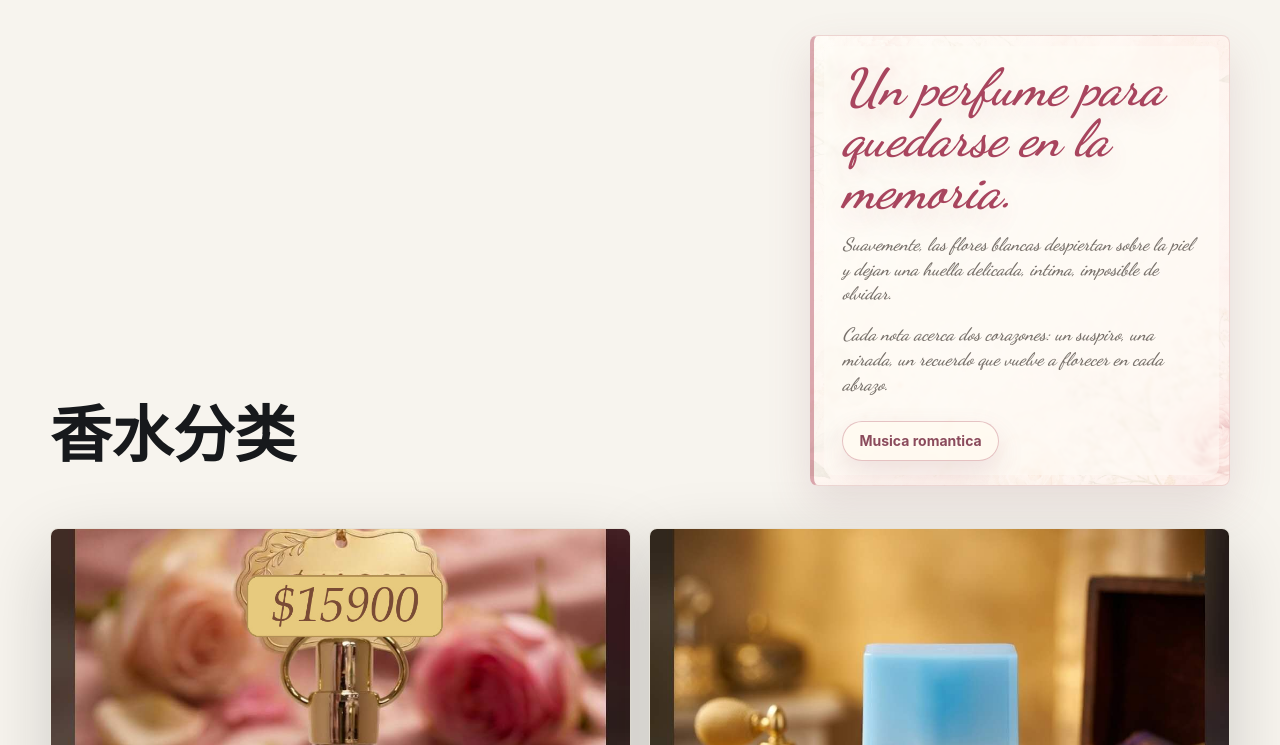
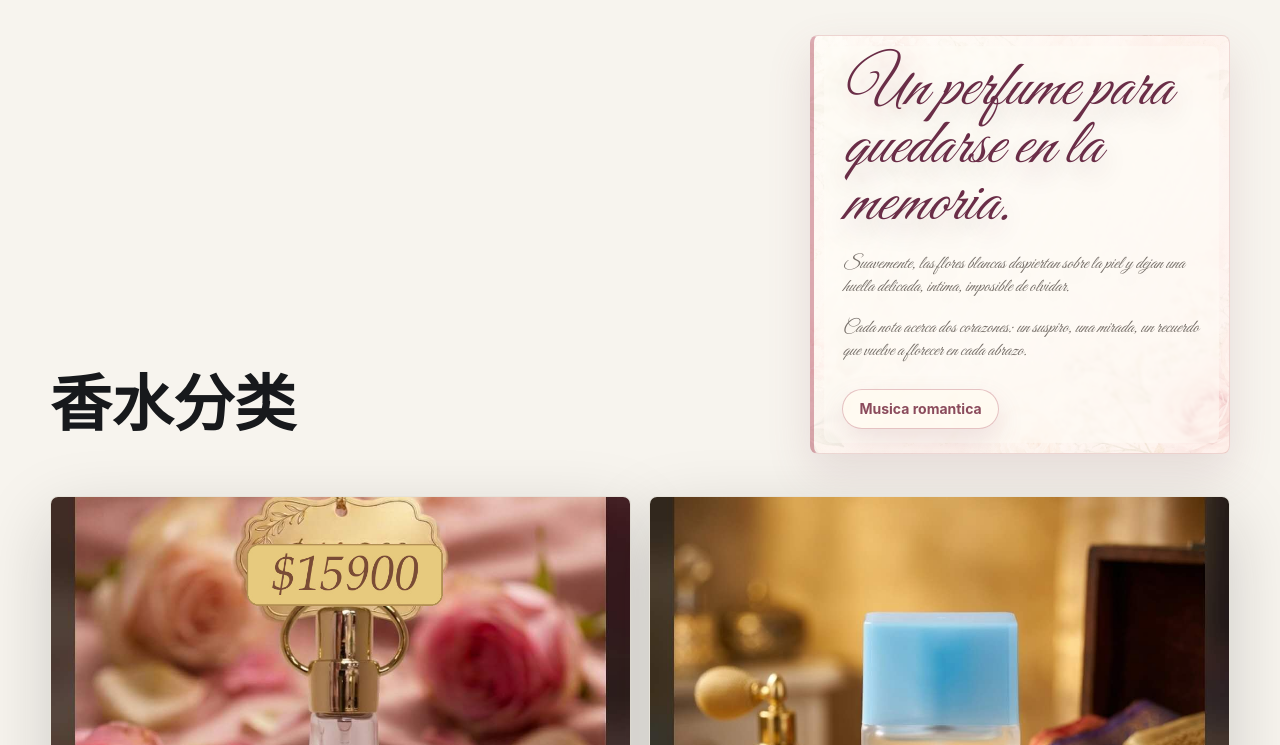
Before and after one commit to tangsheng885/personal-website, a plain HTML site: page index.html in a window 1280 px wide. Both pictures are taken after a click on the link "香氛". Shown: the part 1514-2259 px from the top of the page. Drawn offline with Linux system fonts and the light colour scheme.

Commit message:
Match romantic copy font and color reference

```diff
--- a/index.html
+++ b/index.html
@@ -10,8 +10,8 @@
     >
     <link rel="preconnect" href="https://fonts.googleapis.com">
     <link rel="preconnect" href="https://fonts.gstatic.com" crossorigin>
-    <link href="https://fonts.googleapis.com/css2?family=Cormorant+Garamond:ital,wght@0,400;0,500;0,600;1,400&family=Dancing+Script:wght@600;700&display=swap" rel="stylesheet">
-    <link rel="stylesheet" href="styles.css?v=romantic-script-2">
+    <link href="https://fonts.googleapis.com/css2?family=Cormorant+Garamond:ital,wght@0,400;0,500;0,600;1,400&family=Great+Vibes&display=swap" rel="stylesheet">
+    <link rel="stylesheet" href="styles.css?v=romantic-script-3">
   </head>
   <body>
     <header class="site-header" data-header>
--- a/styles.css
+++ b/styles.css
@@ -317,15 +317,15 @@ h3 {
   border: 1px solid rgba(207, 151, 151, 0.34);
   border-left: 4px solid rgba(184, 95, 112, 0.5);
   border-radius: 8px;
-  color: #7d4051;
+  color: #5f3144;
   background:
     linear-gradient(120deg, rgba(255, 252, 247, 0.91), rgba(255, 242, 239, 0.74)),
     url("assets/romantic-floral-bg.webp") center / cover;
-  font-family: "Dancing Script", "Cormorant Garamond", Georgia, serif;
-  font-size: clamp(24px, 2.05vw, 31px);
+  font-family: "Great Vibes", "Cormorant Garamond", Georgia, serif;
+  font-size: clamp(29px, 2.45vw, 38px);
   font-style: italic;
-  font-weight: 600;
-  line-height: 1.38;
+  font-weight: 400;
+  line-height: 1.28;
   box-shadow: 0 18px 44px rgba(143, 95, 106, 0.16);
 }
 
@@ -341,18 +341,18 @@ h3 {
 
 .romantic-copy p {
   position: relative;
-  margin: 0 0 16px;
+  margin: 0 0 18px;
   letter-spacing: 0;
-  text-shadow: 0 8px 24px rgba(125, 64, 81, 0.1);
+  text-shadow: 0 9px 24px rgba(74, 27, 48, 0.16);
 }
 
 .romantic-copy p:first-child {
-  color: #a8455e;
-  font-size: clamp(38px, 4vw, 54px);
+  color: #6a2d47;
+  font-size: clamp(46px, 5vw, 70px);
   font-style: italic;
-  font-weight: 700;
-  line-height: 1;
-  text-shadow: 0 10px 26px rgba(168, 69, 94, 0.16);
+  font-weight: 400;
+  line-height: 0.9;
+  text-shadow: 0 11px 28px rgba(74, 27, 48, 0.2);
 }
 
 .music-toggle {
```
